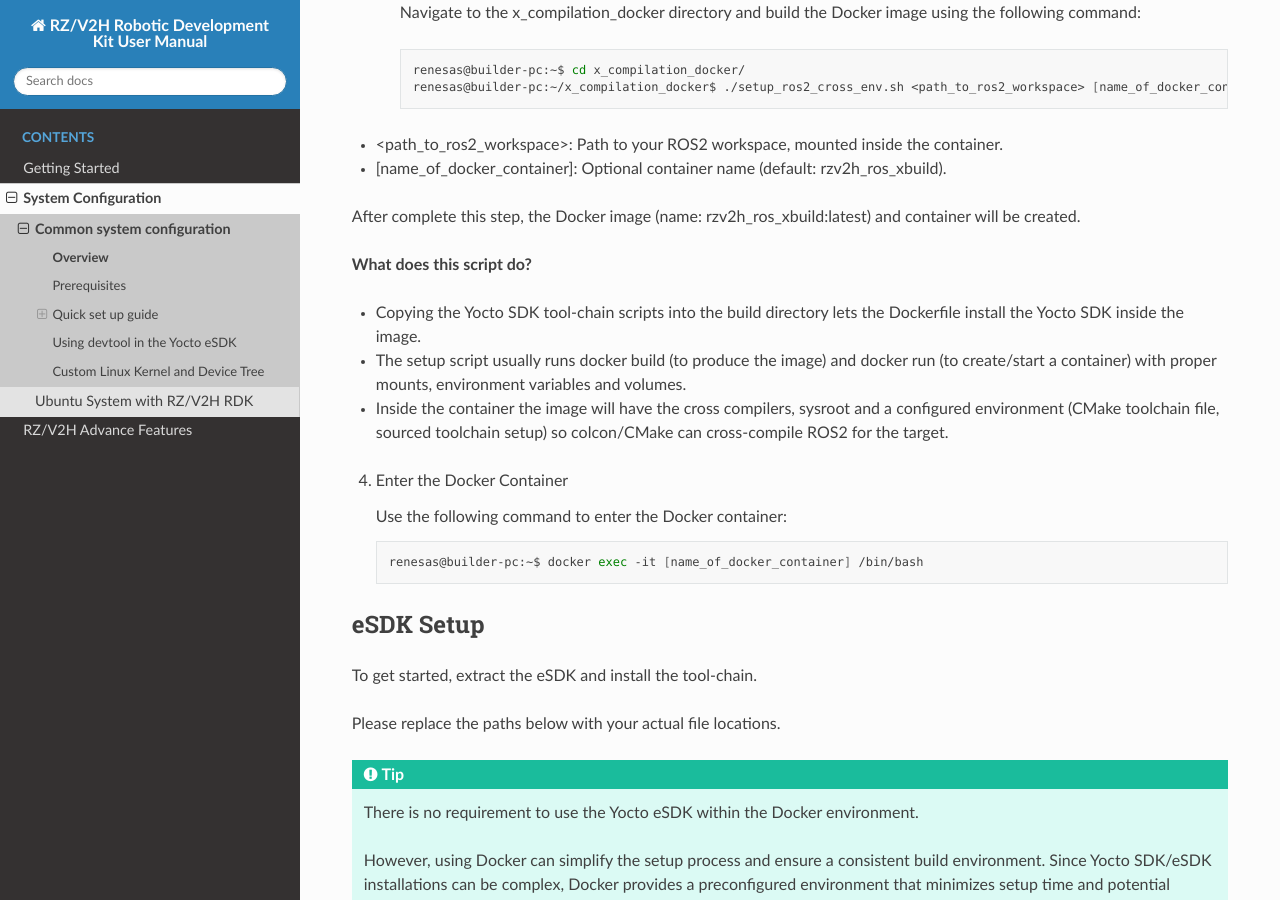
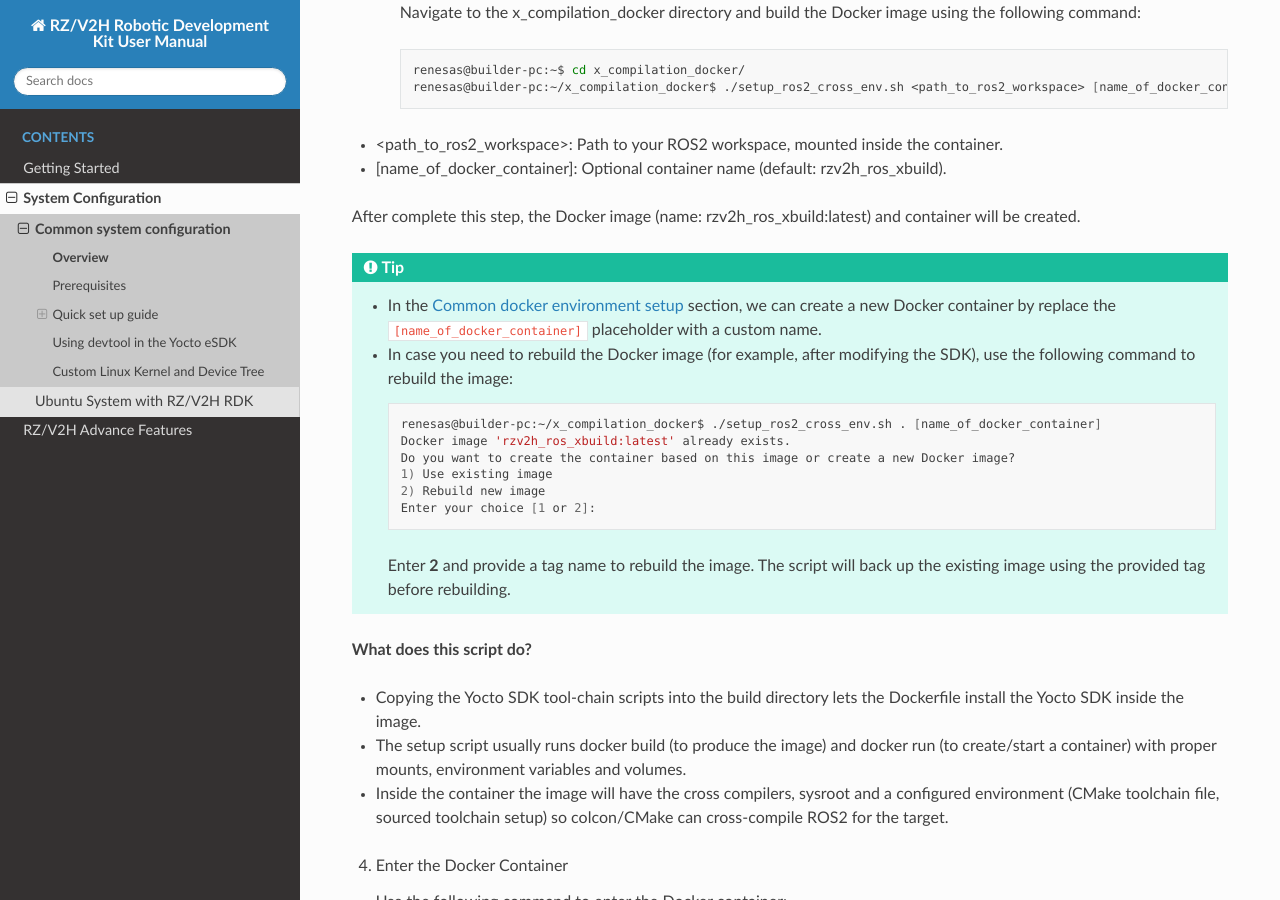
Before and after one commit to renesas-rdk/rzv2h_rdk_documentation, a Sphinx documentation site: the page built from source/1_system_configuration/quick_setup.rst, in a window 1280 px wide and 900 px high, scrolled down 1673 px. Built offline with Sphinx 7.4.7 and the Read the Docs theme 3.1.0, drawn with Linux system fonts in a browser that asks for light colours.

Commit message:
doc: fix finding and update tip about feature tag docker image
Signed-off-by: Cong Nguyen <cong.nguyen.zn@renesas.com>

```diff
--- a/source/1_system_configuration/build_kernel.rst
+++ b/source/1_system_configuration/build_kernel.rst
@@ -45,7 +45,7 @@ Procedure, applying patches to the kernel linux-yocto source
 
 .. code-block:: bash
 
-   renesas@docker-pc:~$ cd ~/poky_sdk/workspace/sources/linux-yocto/
+   renesas@docker-pc:~$ cd ~/poky_sdk/workspace/sources/linux-yocto/.kernel-meta
    renesas@docker-pc:~/poky_sdk/workspace/sources/linux-yocto$ git am $(cat patch.queue)
 
 This applies the patch series defined in .kernel-meta/patches/ to the kernel workspace.
--- a/source/1_system_configuration/quick_setup.rst
+++ b/source/1_system_configuration/quick_setup.rst
@@ -92,6 +92,23 @@ Obtain all files from the Prerequisites section, and following the step below to
 
 After complete this step, the Docker image (name: rzv2h_ros_xbuild:latest) and container will be created.
 
+.. tip::
+
+    - In the :ref:`Common docker environment setup <docker_sdk_setup>` section, we can create a new Docker container by replace the ``[name_of_docker_container]`` placeholder with a custom name.
+    - In case you need to rebuild the Docker image (for example, after modifying the SDK), use the following command to rebuild the image:
+
+      .. code-block:: bash
+
+          renesas@builder-pc:~/x_compilation_docker$ ./setup_ros2_cross_env.sh . [name_of_docker_container]
+          Docker image 'rzv2h_ros_xbuild:latest' already exists.
+          Do you want to create the container based on this image or create a new Docker image?
+          1) Use existing image
+          2) Rebuild new image
+          Enter your choice [1 or 2]:
+
+      Enter **2** and provide a tag name to rebuild the image. The script will back up the existing image using the provided tag before rebuilding.
+
+
 **What does this script do?**
 
 - Copying the Yocto SDK tool-chain scripts into the build directory lets the Dockerfile install the Yocto SDK inside the image.
```
Also changed, not shown: other parts of source/1_system_configuration/quick_setup.rst (+1 -1 lines).
